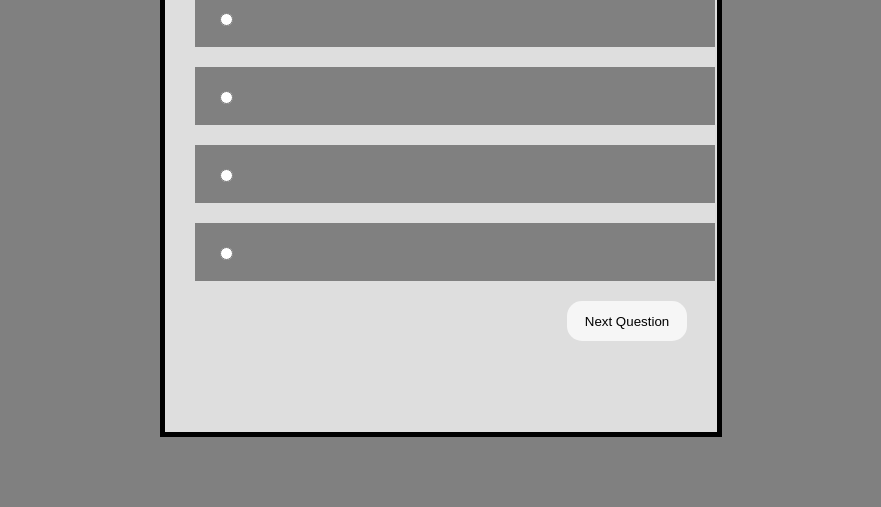
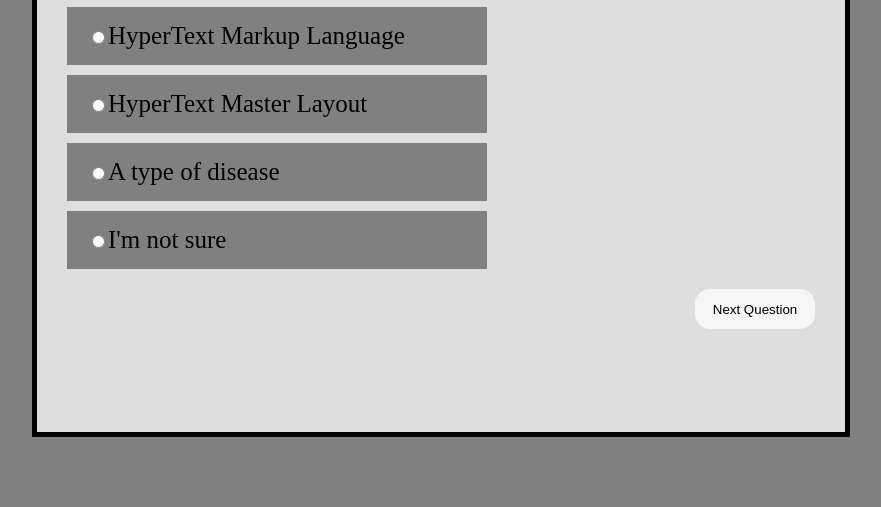
Before and after one commit to rayfor1/homework-04, a plain HTML site: page index.html in a window 1280 px wide. Shown: the part 293-800 px from the top of the page, without its empty margins (224-1105 px from the left). Drawn offline with Linux system fonts and the light colour scheme.

Commit message:
morning updates after discussion with Instructor, the TAs, and class input

```diff
--- a/assets/css/style.css
+++ b/assets/css/style.css
@@ -1,5 +1,5 @@
 body {
-    /* margin: 0; */
+    margin: 0;
     background: grey;
 }
 
@@ -7,11 +7,11 @@ body {
     /* display: flex; */
     justify-content: center;
     align-items: center;
-    width: 40vw;
+    width: 60vw;
     height: 70vh;
     position: absolute;
     top: 15%;
-    left: 30%;
+    left: 20%;
     padding: 20px;
     border: 5px solid black;
     background: rgba(255, 255, 255, 0.74);
@@ -27,7 +27,7 @@ body {
 }
 
 .question{
-    width: 500px;
+    width: 380px;
     display: flex;
     padding: 20px;
     text-align: center;
@@ -38,8 +38,8 @@ body {
 }
 
 .answer{
-    width: 500px;
-    display: inline-block;
+    width: 400px;
+    display: flex;
     padding: 15px 0 15px 20px;
     vertical-align: middle;
     font-size: 25px;
--- a/assets/js/main.js
+++ b/assets/js/main.js
@@ -1,7 +1,7 @@
 //Initial variables to be used at start of game:
 var currentQuestion = 0;
 var score = 0;
-var totalQuestions = question.length;
+var totalQuestions = questions.length;
 
 //Initial variables to be pulled from/pushed through HTML:
 var quizEl = document.getElementById("quiz");
@@ -13,9 +13,11 @@ var option4 = document.getElementById("option4");
 var nextButton = document.getElementById("nextButton");
 var resultEl = document.getElementById("result");
 
+nextButton.addEventListener('click', renderNextQuestion)
+
 //to load the first Question:
 function renderQuestion(questionIndex){
-    var q = question[questionIndex];
+    var q = questions[questionIndex];
     questionEl.textContent = (questionIndex + 1) + ". " + q.question;
     option1.textContent = q.option1;
     option2.textContent = q.option2;
@@ -30,21 +32,21 @@ function renderNextQuestion(){
     if(!selectedOption){
         alert("Please select an answer!");
         return;
-    }
+    };
 
     //If the user's answers is correct (user answer is the same as the correct answer stored in question.js):
     var userAnswer = selectedOption.value;
-    if(question[currentQuestion].answer === userAnswer){
+    if(questions[currentQuestion].answer === userAnswer){
         score += 10;
     }
     else{
         currentQuestion++;
-    }
+    };
 
     //When user reaches the final question...
     if(currentQuestion === totalQuestions - 1){
         nextButton.textContent = "Finished!";
-    }
+    };
 
     //When the quiz is completed
     if(currentQuestion === totalQuestions){
@@ -52,9 +54,9 @@ function renderNextQuestion(){
         resultEl.style.display = " ";
         resultEl.textContent = "Your final score is " + score;
         return
-    }
+    };
 
     renderQuestion(currentQuestion);
-}
+};
 
 renderQuestion(currentQuestion);
--- a/assets/js/question.js
+++ b/assets/js/question.js
@@ -1,30 +1,30 @@
-var question = [
+var questions = [
     {
         question : "What does HTML stand for?",
         option1 : "HyperText Markup Language",
-        option2 : "Wrong",
-        option3 : "Wrong",
-        option4 : "Wrong",
+        option2 : "HyperText Master Layout",
+        option3 : "A type of disease",
+        option4 : "I'm not sure",
         correct : "A"
     },
 
     {
         question : "What does CSS stand for?",
-        option1 : "Wrong",
+        option1 : "Cascading Sheet Style",
         option2 : "Cascading Style Sheets",
-        option3 : "Wrong",
-        option4 : "Wrong",
+        option3 : "Common Screen Styling",
+        option4 : "Completely Special Snowbaording",
         correct : "B"
     },
 
     {
         question : "What does JS stand for?",
-        option1 : "Wrong",
-        option2 : "Wrong",
+        option1 : "Java Special",
+        option2 : "I wouldn't know",
         option3 : "JavaScript",
-        option4 : "Wrong",
+        option4 : "JavaScribe",
         correct : "C"
-    }
+    },
 
     {
         question : "What tag in HTML usually include the bulk of the contents (Ex: texts, links images, tables, etc) ?",
@@ -38,8 +38,8 @@ var question = [
     {
         question : "What is the smallest rank h-tag that can be used in HTML?",
         option1 : "<h5>",
-        option2 : "You can go as low as you'd like to, <h20> is cool",
-        option3 : "<h6>",
+        option2 : "There's no limit. <h20> is cool",
+        option3 : "<h7>",
         option4 : "<h6>",
         correct : "D"
     },
@@ -51,40 +51,40 @@ var question = [
         option3 : "Correct",
         option4 : "Wrong",
         correct : "C"
-    }
+    },
     {
-        question : "What does HTML stand for?",
-        option1 : "Correct",
-        option2 : "Wrong",
-        option3 : "Wrong",
-        option4 : "Wrong",
+        question : "What property is used to set horizontal alignment of texts in CSS?",
+        option1 : "Text-Align",
+        option2 : "Spacing",
+        option3 : "Display: FLex",
+        option4 : "Horizontal-Align",
         correct : "A"
     },
 
     {
-        question : "What does CSS stand for?",
-        option1 : "Wrong",
-        option2 : "Correct",
-        option3 : "Wrong",
-        option4 : "Wrong",
-        correct : "B"
+        question : "In CSS (and also in HTML) colors are displayed by combining these three shades of lighttand for?",
+        option1 : "Red, Green, Blue",
+        option2 : "Red, Yellow, Blue",
+        option3 : "Violet, Orange, Cyan",
+        option4 : "Maroon, Burgandy, and Black",
+        correct : "A"
     },
 
     {
-        question : "What does JS stand for?",
-        option1 : "Wrong",
-        option2 : "Wrong",
-        option3 : "Correct",
-        option4 : "Wrong",
-        correct : "C"
-    }
+        question : "In JavaScript, what element is used to store and manipulate text usually in multiples?",
+        option1 : "Function",
+        option2 : "Variables",
+        option3 : "String",
+        option4 : "Arrays",
+        correct : "D"
+    },
 
     {
-        question : "What does JS stand for?",
-        option1 : "Wrong",
-        option2 : "Wrong",
-        option3 : "Correct",
-        option4 : "Wrong",
-        correct : "C"
+        question : "What is the element used – and hidden – in code that explains things and makes the content more readable?",
+        option1 : "Quotations",
+        option2 : "Comments",
+        option3 : "Notes",
+        option4 : "Camparisons",
+        correct : "B"
     }
 ];
--- a/index.html
+++ b/index.html
@@ -19,7 +19,7 @@
 
        <label class="answer"><input type = "radio" name="answer" value="4"/><span id="option4"></span></label>
 
-       <button id="nextButton" class="next-btn" onclick = "nextQuestion();">Next Question</button>
+       <button id="nextButton" class="next-btn">Next Question</button>
 
        <div id="result" class="final-result" style="display:none;">
 
@@ -32,8 +32,8 @@
 
 
 
-    <script src="assets/js/main.js" ></script>
-    <script src="assets/js/question.js"></script>
+   <script src="assets/js/question.js"></script>
+   <script src="assets/js/main.js" ></script>
 
 </body>
 </html>
```
